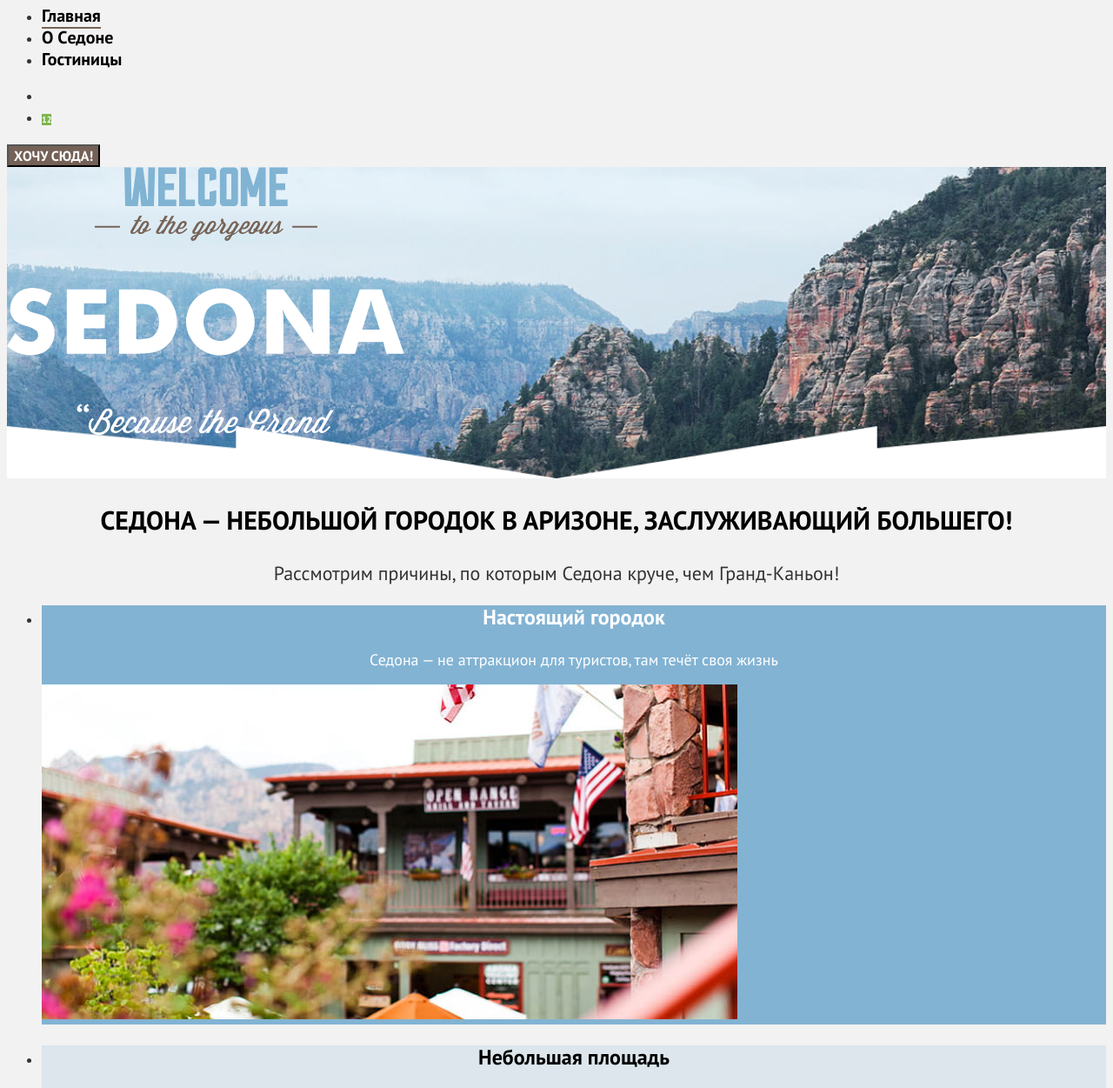
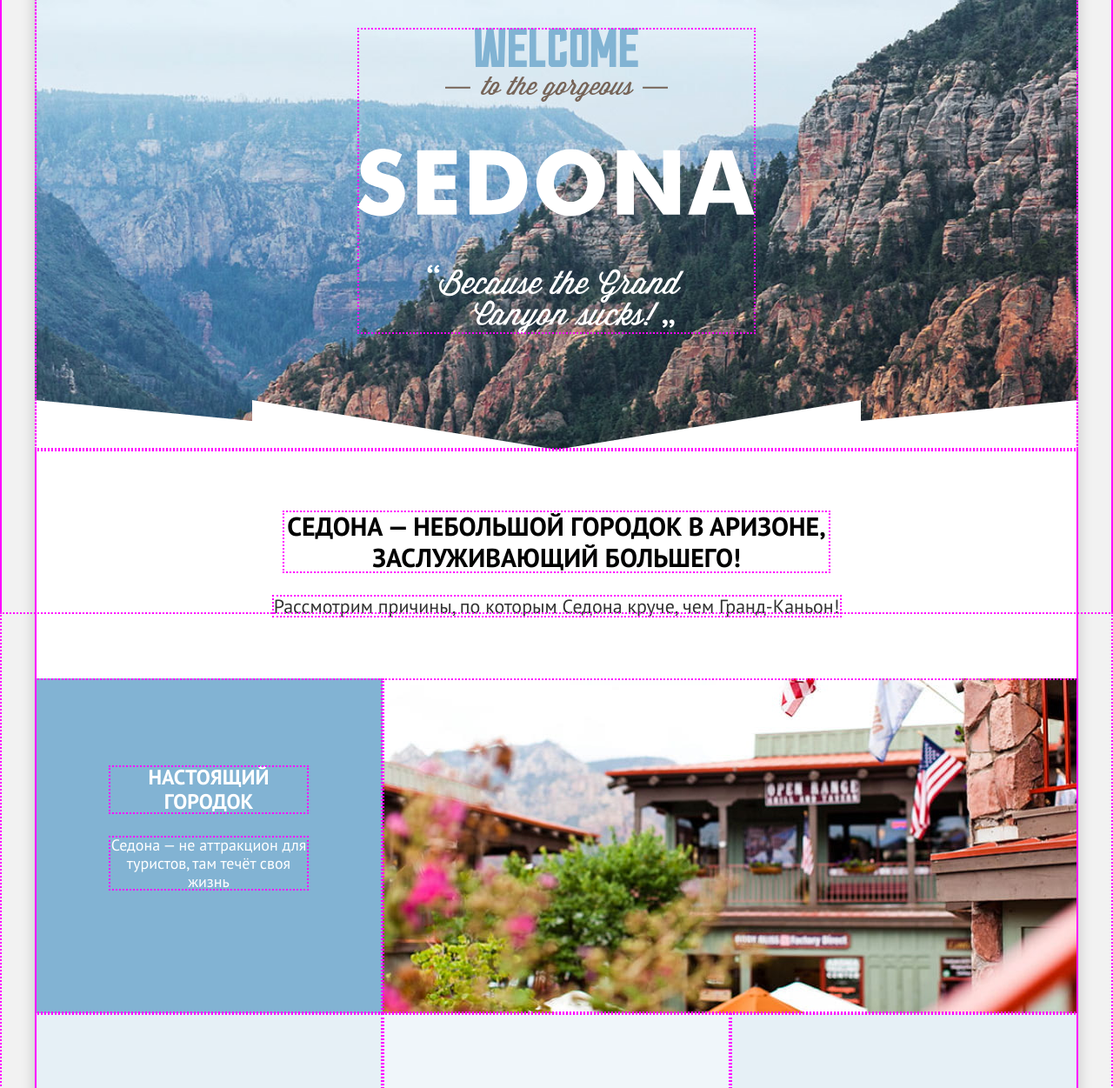
Before and after one commit to gerry2923/1307951-sedona-2, a plain HTML site: page index.html in a window 1280 px wide. Shown: the part 94-1345 px from the top of the page at 87% size. Drawn offline with Linux system fonts and the light colour scheme.

Commit message:
Добаавляет флексы на  главвной странице до  спискка сервисов

```diff
--- a/index.html
+++ b/index.html
@@ -8,7 +8,7 @@
   <body>
   <!-- <p>Репозиторий создан для обучения на профессиональном онлайн‑курсе «<a href="https://htmlacademy.ru/intensive/htmlcss">HTML и CSS. Профессиональная вёрстка сайтов</a>».</p> -->
 
-  <div>
+  <div class="page-container">
     <header class="page-header">
       <a class="page-header__logo" href="index.html">
         <img class="logo" src="images/logos/logo.svg"  width="140" height="70" alt="Логотип турагенства «Sity of Sedona»">
@@ -27,12 +27,12 @@
         </ul>
         <ul class="navigation__list-icon">
           <li class="navigation__item-icon">
-            <a href="#" class="navigation__link-icon">
+            <a href="#" class="navigation__link-icon navigation__link-icon--search">
               <span class="visually-hidden">Поиск</span>
             </a>
           </li>
           <li class="navigation__item-icon">
-            <a href="#" class="navigation__link-icon">
+            <a href="#" class="navigation__link-icon navigation__link-icon--favourites">
               <span class="visually-hidden">Избранное</span>
               <span class="navigation__item-number">12</span>
             </a>
@@ -43,45 +43,68 @@
         </button>
       </nav>
     </header>
-    <main class="main-index">
+
+    <main class="main-index main-container">
       <h1 class="visually-hidden">Турагенство «Sity of Sedona» организует ваш отдых в Седоне</h1>
+
       <section class="promo">
         <h2 class="visually-hidden">Приглашаем вас в великолепную Седону!</h2>
         <img class="promo__picture" src="images/content/welcome.svg" width="458" height="352" alt="Welcome to the gargeous Sedona «Because the Grand Canyon sucks!»">
        </section>
+
       <section class="advantages">
         <h2 class="visually-hidden">Преимущества поездки в Седону</h2>
         <p class="advantages__title title">Седона — небольшой городок в Аризоне, заслуживающий большего!</p>
         <p class="advantages__subtitle subtitle">Рассмотрим причины, по которым Седона круче, чем Гранд-Каньон!</p>
+
         <ul class="advantages__list">
           <li class="advantages__item">
-            <h3 class="advantages__title title title--small">Настоящий городок</h3>
-            <p class="advantages__subtitle subtitle subtitle--small">Седона — не аттракцион для туристов, там течёт своя жизнь</p>
+
+
+            <div class="advantages__column">
+              <h3 class="advantages__title title title--small title--color-reverse">Настоящий городок</h3>
+              <p class="advantages__subtitle subtitle subtitle--small subtitle--color-reverse">Седона — не аттракцион для туристов, там течёт своя жизнь</p>
+            </div>
+
+
             <img class="advantages__img image" src="images/content/photo-1.jpg" width="800" height="385" alt="Живописный вид улицы в городе Седона">
           </li>
+
           <li class="advantages__item">
+            <div class="advantages__column">
               <h3 class="advantages__title title title--small">Небольшая площадь</h3>
               <p class="advantages__subtitle subtitle subtitle--small">Все достопримечательности находятся очень близко</p>
+            </div>
           </li>
           <li class="advantages__item">
+            <div class="advantages__column">
               <h3 class="advantages__title title title--small">Красивая дорога</h3>
               <p class="advantages__subtitle subtitle subtitle--small">Ехать в Седону из Лас-Вегаса совсем не скучно!</p>
+            </div>
           </li>
           <li class="advantages__item">
+            <div class="advantages__column">
               <h3 class="advantages__title title title--small">Мало туристов</h3>
               <p class="advantages__subtitle subtitle subtitle--small">Большинство едет в Гранд Каньон и толпится там</p>
+            </div>
           </li>
           <li class="advantages__item">
-            <h3 class="advantages__title title title--small">Там есть мост дьявола</h3>
-            <p class="advantages__subtitle subtitle subtitle--small">Да, по нему можно пройти! Если вы осмелитесь, разумеется</p>
+            <div  class="advantages__column">
+              <h3 class="advantages__title title title--small title--color-reverse">Там есть мост дьявола</h3>
+              <p class="advantages__subtitle subtitle subtitle--small subtitle--color-reverse">Да, по нему можно пройти! Если вы осмелитесь, разумеется</p>
+            </div>
             <img class="advantages__img image" src="images/content/photo-2.jpg" width="800" height="385" alt="Вид на Мост Дьявола в городе Седона">
           </li>
         </ul>
       </section>
       <section class="service">
+
+        <div class="service__container">
           <h2 class="visually-hidden">Сервис в Седоне</h2>
           <p class="service__title title">Приезжайте в Седону отдохнуть в комфорте и уюте!</p>
           <p class="service__subtitle subtitle">Опытный персонал и качественное обслуживание!</p>
+        </div>
+
         <ul class="service__list">
           <li class="service__item">
             <h3 class="service__item-title title title--small">Жильё</h3>
--- a/styles/style.css
+++ b/styles/style.css
@@ -47,12 +47,23 @@
   font-display: swap;
 }
 
+
+* {
+  outline: 2px dotted magenta;
+  outline-offset: -2px;
+}
+
+html {
+  height: 100%;
+}
+
 body {
   font-family: "PT Sans", sans-serif;
   font-size: 16px;
   line-height: 24px;
   color: var(--text-color-basic-text);
   background-color: var(--page-background-color-darker);
+  margin: 0;
 }
 
 .visually-hidden {
@@ -209,13 +220,17 @@ body {
 .title--small {
   font-size: 24px;
   line-height: 28px;
-  text-transform: unset;
-
+  /* text-transform: unset; */
 }
 
 .subtitle--small {
   font-size: 18px;
   line-height: 21px;
+}
+
+.title--color-reverse,
+.subtitle--color-reverse {
+  color: var(--text-color-on-dark-background);
 }
 
 .card__title,
@@ -463,3 +478,165 @@ body {
 .main-inner .subscribe__subtitle {
   color: var(--text-color-headers);
 }
+
+
+/* Flex-Grid */
+
+.page-container {
+  display: flex;
+  flex-direction: column;
+  min-height: 100%;
+  max-width: 1200px;
+  margin: 0 auto;
+  background-color: var(--page-background-color);
+  box-shadow: 0 0 15px 0 rgba(0, 0, 0, 0.2);
+}
+
+.main-container {
+  flex-grow: 1;
+}
+
+/* --- --- --- */
+.page-header {
+  display: flex;
+  padding-left: 70px;
+  padding-right: 70px;
+  align-items: center;
+}
+
+.page-header__logo {
+  display: block;
+  margin-right: 30px;
+}
+
+.navigation {
+  display: flex;
+  flex-grow: 1;
+  align-items: center;
+
+}
+
+.navigation__list {
+  display: flex;
+  list-style: none;
+  flex-grow: 1;
+  padding-left: 30px;
+  padding-right: 30px;
+  gap: 30px;
+}
+
+.navigation__item-icon:nth-child(2) > .navigation__link-icon {
+  position: relative;
+}
+
+.navigation__list-icon {
+  display: flex;
+  list-style: none;
+  padding-left: 20px;
+  padding-right: 20px;
+}
+
+.navigation__link-icon--search {
+  display: block;
+  background-color: var(--page-background-color);
+  background-image: url("../images/icons/search.svg");
+  background-position: center;
+  background-repeat: no-repeat;
+  background-size: 20px 20px;
+  max-width: 44px;
+  padding: 12px 22px;
+}
+
+
+.navigation__link-icon--favourites {
+  display: block;
+  background-color: var(--page-background-color);
+  background-image: url("../images/icons/heart.svg");
+  background-position: center;
+  background-repeat: no-repeat;
+  background-size: 20px 20px;
+  max-width: 44px;
+  padding: 12px 22px;
+
+}
+
+.navigation__item-number {
+
+  position: absolute;
+  top: 0;
+  right: 0;
+
+  width: 20px;
+  height: 20px;
+  line-height: 20px;
+  text-align: center;
+  border-radius: 50%;
+}
+
+.promo {
+  padding-top: 50px;
+  min-height: 485px;
+}
+
+.promo__picture {
+  display: block;
+  margin: 0 auto;
+}
+
+.advantages {
+  padding-top: 70px;
+}
+
+.advantages__title {
+  max-width: 630px;
+  margin: 0 auto;
+  margin-bottom: 25px;
+}
+
+.advantages__subtitle {
+  max-width: 655px;
+  margin: 0 auto 70px;
+}
+
+.advantages__list {
+  display: flex;
+  flex-wrap: wrap;
+
+  list-style: none;
+  padding-left: 0;
+
+}
+
+.advantages__item {
+  display: flex;
+}
+
+.advantages__img {
+  display: block;
+  min-width: 800px;
+}
+
+.advantages__column {
+  box-sizing: border-box;
+  max-width: 400px;
+  padding: 100px 85px;
+}
+
+.advantages__column > .advantages__subtitle {
+  margin-bottom: 0;
+}
+
+.service__container {
+  padding: 65px 0;
+}
+
+.service__title {
+  max-width: 505px;
+  margin: 0 auto;
+  margin-bottom: 20px;
+}
+
+.service__subtitle {
+  max-width: 505px;
+  margin: 0 auto;
+}
```
Also changed, not shown: catalog.html (+2 -2 lines). Lines whose indentation alone changed are shown as unchanged.
